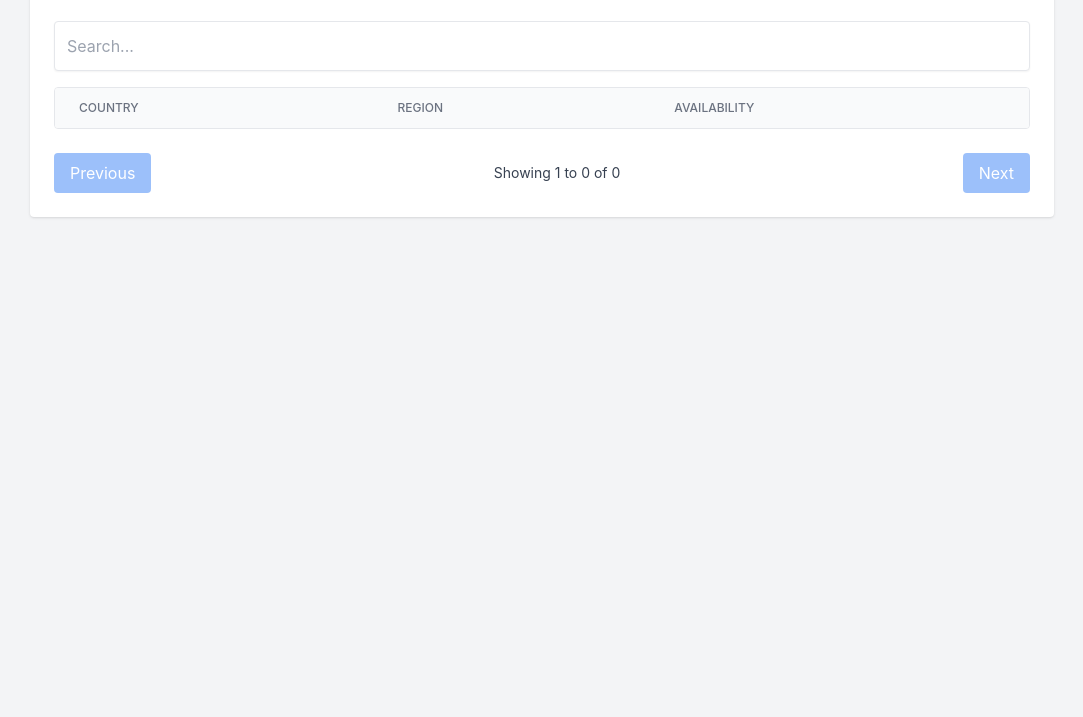
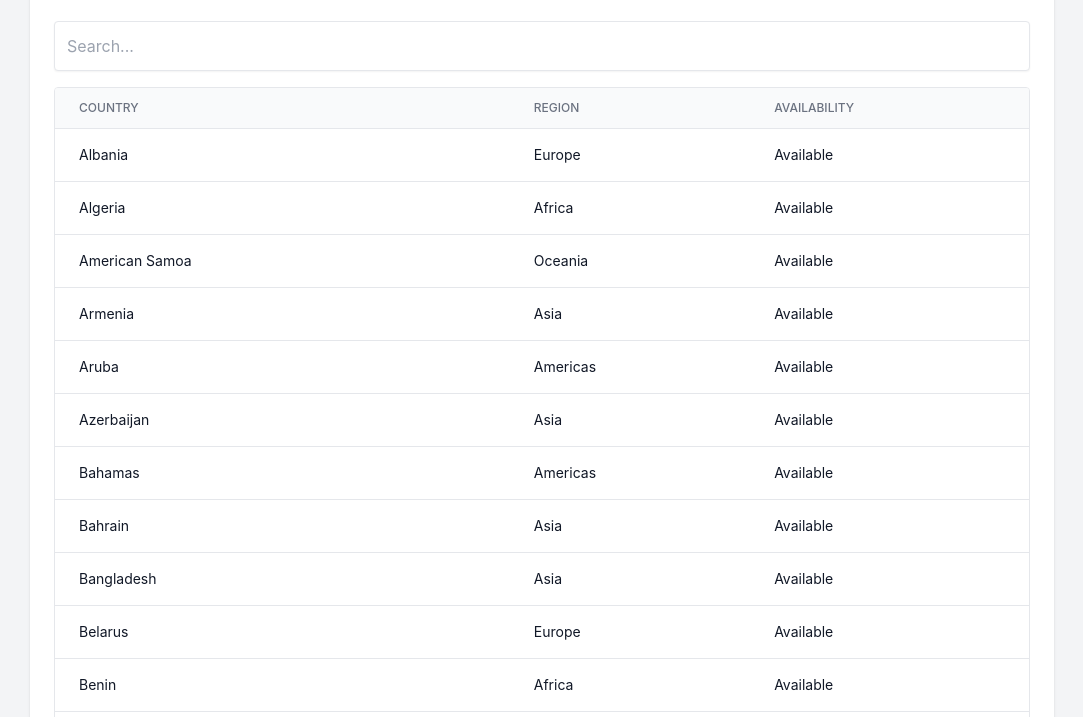
Before and after one commit to coentror/zscaler-table, a plain HTML site: page index.html in a window 1280 px wide. Shown: the part 83-800 px from the top of the page, without its empty margins (98-1181 px from the left). Drawn offline with nearby package versions, Linux system fonts and the light colour scheme.

Commit message:
Update index.html

```diff
--- a/index.html
+++ b/index.html
@@ -161,59 +161,59 @@ Yemen;Asia;Available
 Zambia;Africa;Available
 Zimbabwe;Africa;Available`;
 
-    const rows = rawCSV.trim().split('\\n');
+    const rows = rawCSV.trim().split('\n');
     const headers = rows[0].split(';');
-    let data = rows.slice(1).map(row => {{
+    let data = rows.slice(1).map(row => {
       const values = row.split(';');
       return Object.fromEntries(headers.map((h, i) => [h, values[i]]));
-    }});
+    });
 
     let currentPage = 1;
     const rowsPerPage = 20;
     let filteredData = [...data];
 
-    function renderTable() {{
+    function renderTable() {
       const start = (currentPage - 1) * rowsPerPage;
       const end = start + rowsPerPage;
       const visibleRows = filteredData.slice(start, end);
       const tbody = document.getElementById("tableBody");
       tbody.innerHTML = "";
-      visibleRows.forEach(row => {{
+      visibleRows.forEach(row => {
         const tr = document.createElement("tr");
-        headers.forEach(h => {{
+        headers.forEach(h => {
           const td = document.createElement("td");
           td.className = "px-6 py-4 whitespace-nowrap text-sm text-gray-900";
           td.textContent = row[h] || "";
           tr.appendChild(td);
-        }});
+        });
         tbody.appendChild(tr);
-      }});
+      });
       document.getElementById("pageInfo").textContent = `Showing ${start + 1} to ${Math.min(end, filteredData.length)} of ${filteredData.length}`;
       document.getElementById("prevBtn").disabled = currentPage === 1;
       document.getElementById("nextBtn").disabled = end >= filteredData.length;
-    }}
+    }
 
-    function handleSearch() {{
+    function handleSearch() {
       const term = document.getElementById("searchInput").value.toLowerCase();
       filteredData = data.filter(row =>
         headers.some(h => row[h] && row[h].toLowerCase().includes(term))
       );
       currentPage = 1;
       renderTable();
-    }}
+    }
 
-    document.getElementById("prevBtn").addEventListener("click", () => {{
-      if (currentPage > 1) {{
+    document.getElementById("prevBtn").addEventListener("click", () => {
+      if (currentPage > 1) {
         currentPage--;
         renderTable();
-      }}
-    }});
-    document.getElementById("nextBtn").addEventListener("click", () => {{
-      if ((currentPage * rowsPerPage) < filteredData.length) {{
+      }
+    });
+    document.getElementById("nextBtn").addEventListener("click", () => {
+      if ((currentPage * rowsPerPage) < filteredData.length) {
         currentPage++;
         renderTable();
-      }}
-    }});
+      }
+    });
     document.getElementById("searchInput").addEventListener("input", handleSearch);
     window.onload = renderTable;
   </script>
```
